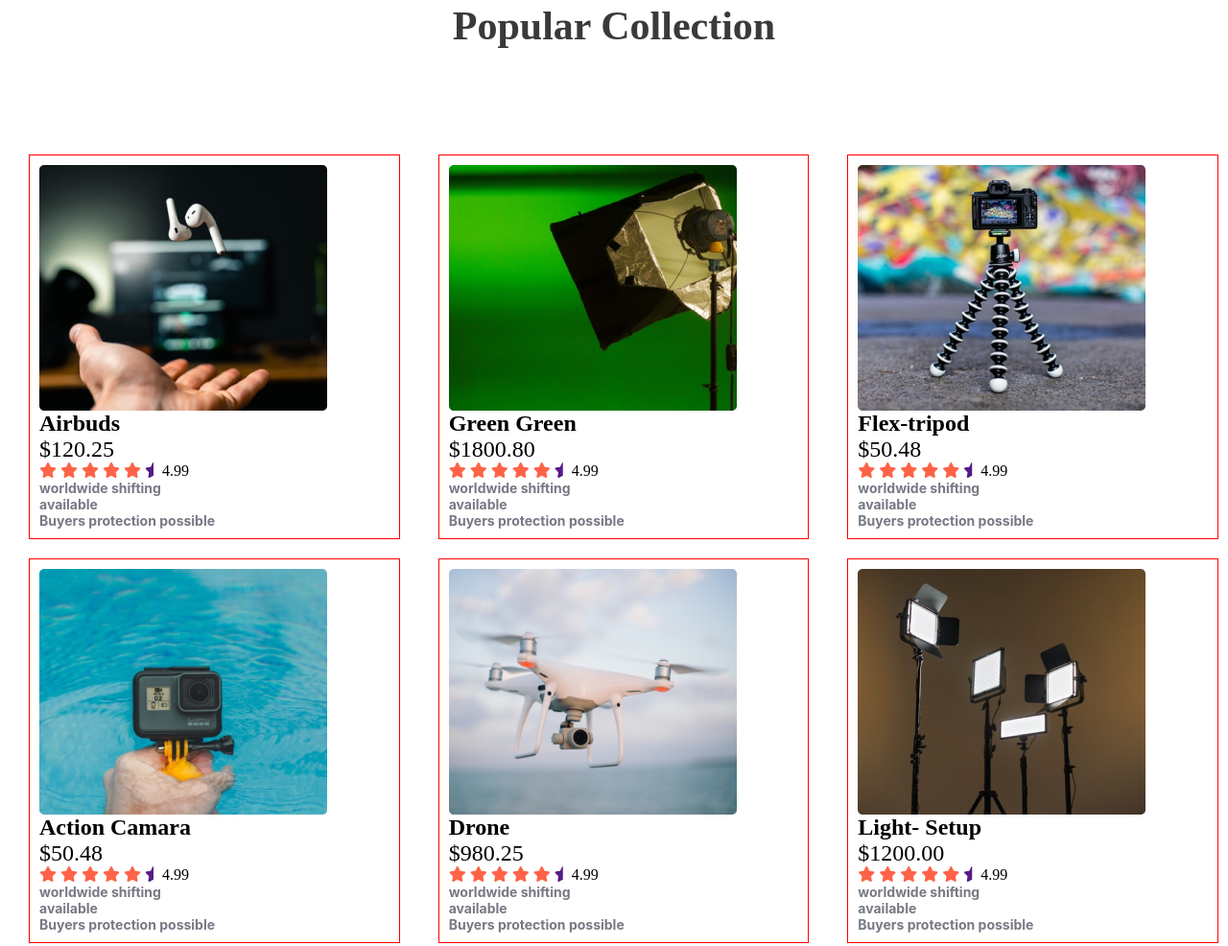
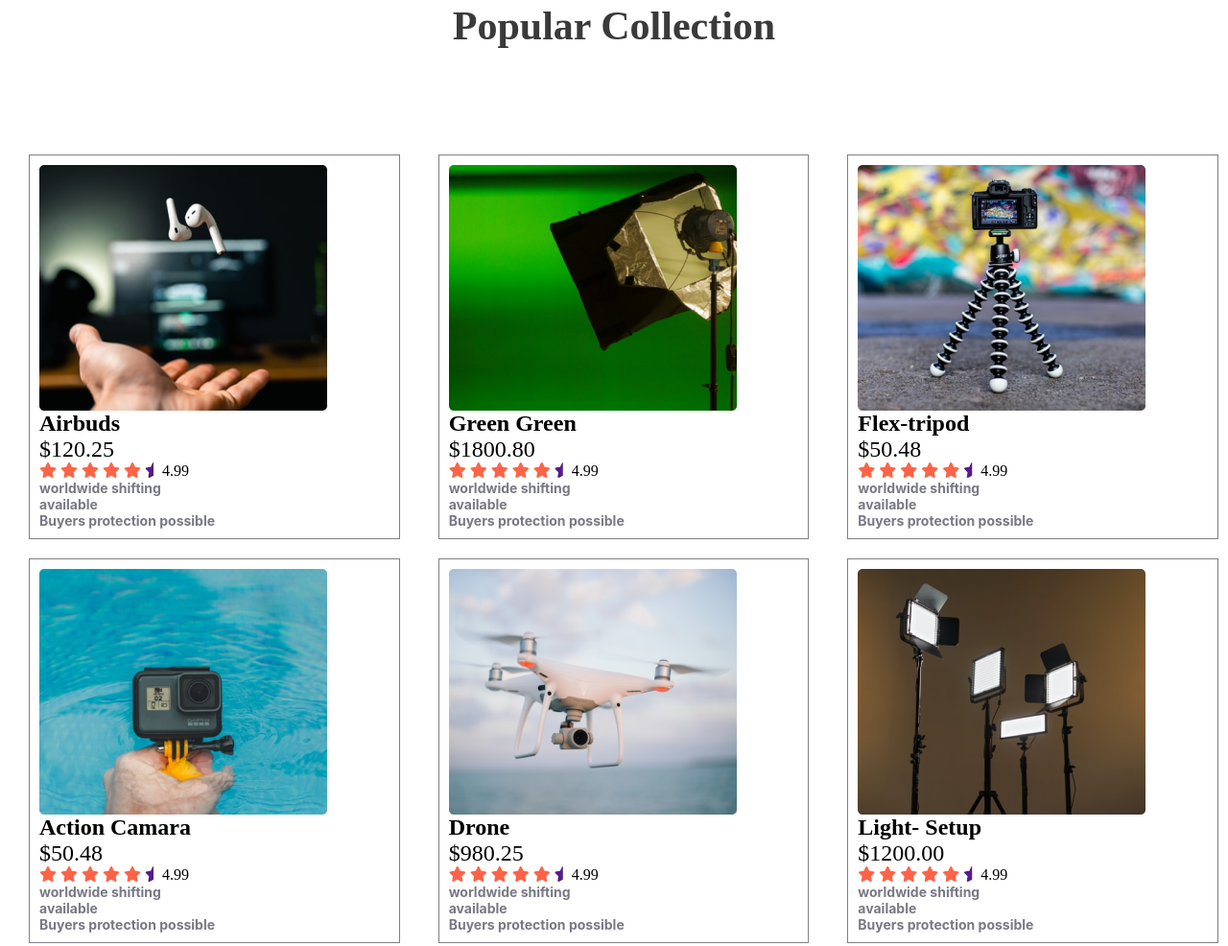
Before and after one commit to manisulislam/milestone-two-practice, a plain HTML site: page index.html in a window 1280 px wide. Shown: the part 1133-2119 px from the top of the page at 96% size. Drawn offline with Linux system fonts and the light colour scheme.

Commit message:
change grid border

```diff
--- a/styles/style.css
+++ b/styles/style.css
@@ -113,7 +113,7 @@ ul li {
     margin-bottom: 138px;
 }
 .flex-tripod{
-    border: 1px solid red;
+    border: 1px solid gray;
         margin: 10px;
 }
 .popular {
```
